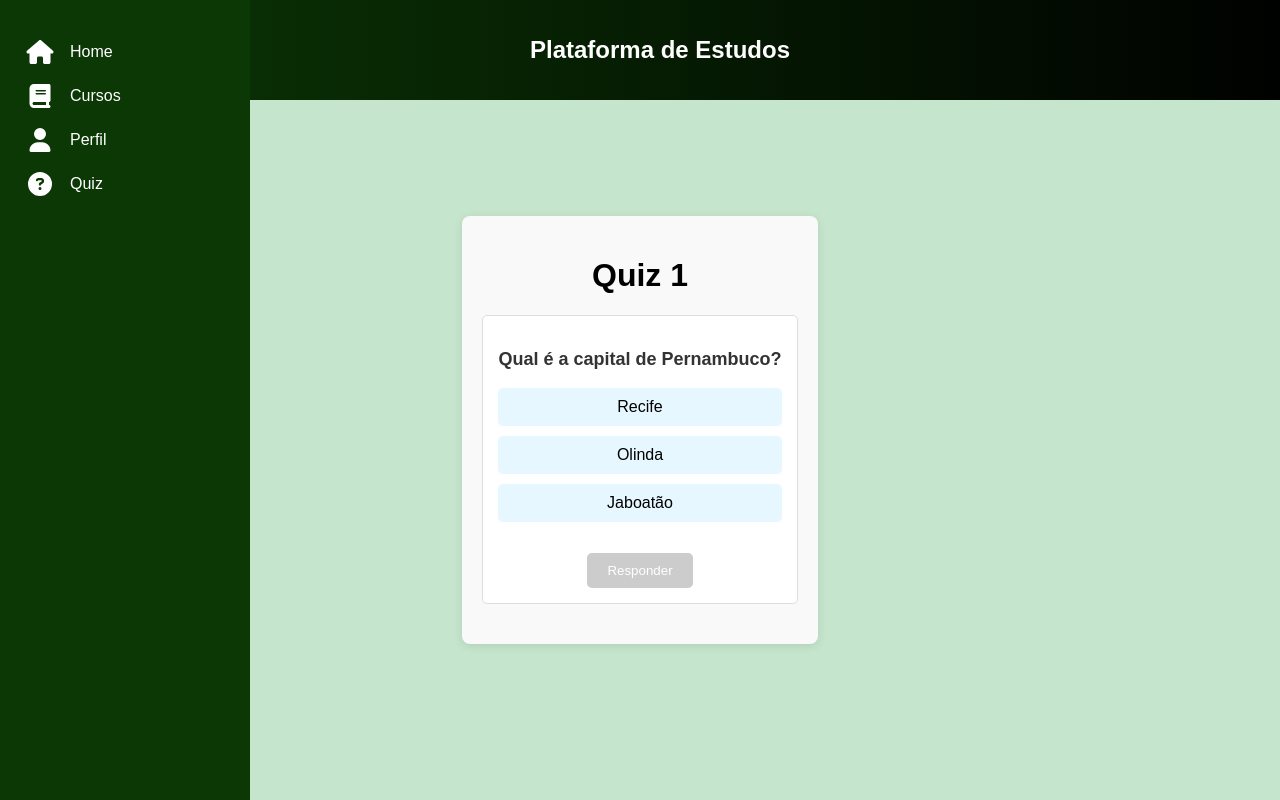
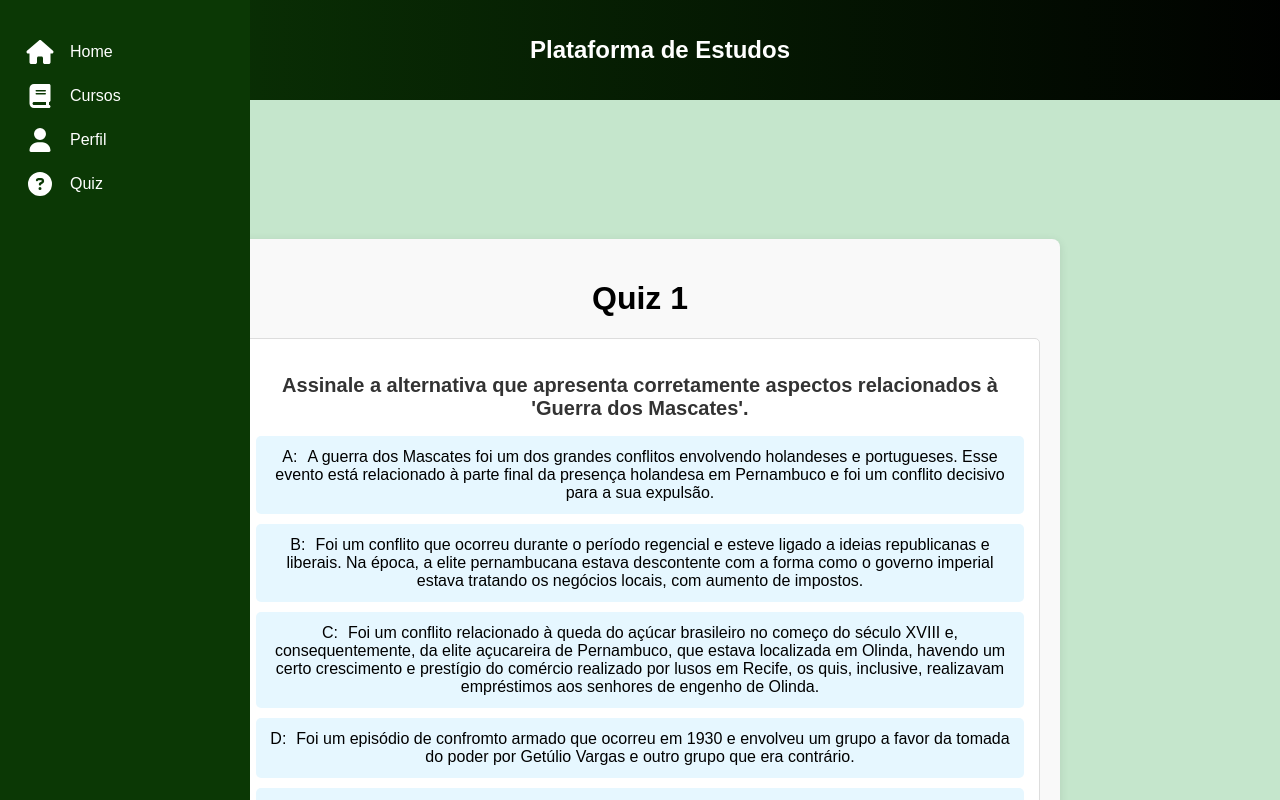
Before and after one commit to SinhoSZ/Studies, a React (Create React App) app: page /quiz/1 in a window 1280 px wide. Shown: the top 800 px of the page. Built offline with nearby package versions, Linux system fonts and the light colour scheme.

Commit message:
atualização do quiz

```diff
--- a/src/components/QuizPage.css
+++ b/src/components/QuizPage.css
@@ -1,11 +1,13 @@
 /* src/pages/QuizPage.css */
 .quiz-page {
   max-width: 800px;
-    margin: 20px auto;
+  margin: 80px auto; /* Corrigido para centralizar horizontalmente */
   padding: 20px;
   background-color: #f9f9f9;
   border-radius: 8px;
   box-shadow: 0 2px 10px rgba(0, 0, 0, 0.1);
+  font-family: Arial, sans-serif; /* Define uma fonte padrão */
+  margin-top: 450px; /* Adicione margem superior se necessário */
 }
 
 .quiz-question {
@@ -17,8 +19,9 @@
 }
 
 .quiz-question h3 {
-    font-size: 18px;
+  font-size: 20px; /* Aumenta o tamanho da fonte da pergunta */
   color: #333;
+  margin-bottom: 10px; /* Espaço abaixo da pergunta */
 }
 
 .quiz-question ul {
@@ -28,15 +31,28 @@
 
 .quiz-question li {
   margin: 10px 0;
-    padding: 10px;
-    background-color: #e6f7ff;
+  padding: 12px; /* Aumenta o padding para mais espaço interno */
+  background-color: #e6f7ff; /* Cor padrão para alternativas */
   border-radius: 5px;
   cursor: pointer;
   transition: background-color 0.2s;
+  font-size: 16px; /* Aumenta o tamanho da fonte das opções */
+}
+
+.quiz-question li.selected {
+  background-color: #b3e0ff; /* Azul ao selecionar */
+}
+
+.quiz-question li.correct {
+  background-color: #c3e6cb; /* Verde se a resposta estiver correta */
+}
+
+.quiz-question li.incorrect {
+  background-color: #f5c6cb; /* Vermelho se a resposta estiver errada */
 }
 
 .quiz-question li:hover {
-    background-color: #b3e0ff;
+  background-color: #b3e0ff; /* Azul ao passar o mouse */
 }
 
 .submit-button {
@@ -48,6 +64,7 @@
   border-radius: 5px;
   cursor: pointer;
   transition: background-color 0.3s;
+  font-size: 16px; /* Aumenta o tamanho da fonte do botão */
 }
 
 .submit-button:disabled {
@@ -65,4 +82,5 @@
   background-color: #d4edda;
   border: 1px solid #c3e6cb;
   border-radius: 5px;
+  text-align: center; /* Centraliza o texto do resultado */
 }
--- a/src/components/QuizPage.js
+++ b/src/components/QuizPage.js
@@ -9,13 +9,13 @@ const QuizPage = () => {
   const [correctAnswers, setCorrectAnswers] = useState(0);
   const [showResult, setShowResult] = useState(false);
   const [resultMessage, setResultMessage] = useState('');
+  const [submitted, setSubmitted] = useState(false);
 
   const quizzes = {
     1: [
-      { question: "Qual é a capital de Pernambuco?", options: ["Recife", "Olinda", "Jaboatão"], answer: "Recife" },
-      { question: "Qual é a capital do Brasil?", options: ["Brasília", "Rio de Janeiro", "São Paulo"], answer: "Brasília" },
+      { question: "Assinale a alternativa que apresenta corretamente aspectos relacionados à 'Guerra dos Mascates'.", options: ["A guerra dos Mascates foi um dos grandes conflitos envolvendo holandeses e portugueses. Esse evento está relacionado à parte final da presença holandesa  em Pernambuco e foi um conflito decisivo para a sua expulsão.", "Foi um conflito que ocorreu durante o período regencial e esteve ligado a ideias republicanas e liberais. Na época, a elite pernambucana estava descontente com a forma como o governo imperial estava tratando os negócios locais, com aumento de impostos.", "Foi um conflito relacionado à queda do açúcar brasileiro no começo do século XVIII e, consequentemente, da elite açucareira de Pernambuco, que estava localizada em Olinda, havendo um certo crescimento e prestígio do comércio realizado por lusos em Recife, os quis, inclusive, realizavam empréstimos aos senhores de engenho de Olinda.", "Foi um episódio de confromto armado que ocorreu em 1930 e envolveu um grupo a favor da tomada do poder por Getúlio Vargas e outro grupo que era contrário.", "Refere-se ao conflito, que ocorreu no contexto da Primeira República, entre grupos, aquele a favor da permanência de josé Rufino no poder estadual e o que desejava mudanças no panorama político da região."], answer: "C" },
+      { question: "Assinale a alternativa que apresenta aspectos referentes ao evento histórico denominado 'Confederação do Equador'.", options: ["Movimento que ocorreu no começo do Primeiro Reinado, em 1824, e que, entre outros pontos, possuía um caráter republicano e contrário à monarquia.", "Movimento que ocorreu no fim da década de 1960 que buscou combater o regime ditatorial civil-militar.", "Foi uma rebelião que aconteceu no período regencial do império e na qual, entre os objetivos dos revoltosos, estava a exigência da coroação imediata de Pedro II.", "Refere-se à revolta que ocorreu na cidade de Olinda, no século XVIII, contrária à elevação de Recife como centro da cpitania de Pernambuco.", "Ocorreu já no fim do período imperial e foi uma revolta que tinha como um dos propósitos a instauração da República no Brasil."], answer: "A" },
     ],
-    // Adicione mais perguntas conforme necessário
   };
 
   const currentQuiz = quizzes[id];
@@ -30,23 +30,27 @@ const QuizPage = () => {
 
   const handleSubmit = () => {
     const currentQuestion = currentQuiz[currentQuestionIndex];
-    if (selectedOption === currentQuestion.answer) {
+    const correctAnswerLetter = currentQuestion.answer;
+
+    // Verifica se a letra da opção selecionada é igual à resposta correta
+    if (selectedOption === correctAnswerLetter) {
       setCorrectAnswers(correctAnswers + 1);
       setResultMessage('Você acertou!');
     } else {
       setResultMessage('Você errou!');
     }
+    setSubmitted(true);
 
-    // Adiciona um delay antes de ir para a próxima pergunta
     setTimeout(() => {
       if (currentQuestionIndex < currentQuiz.length - 1) {
         setCurrentQuestionIndex(currentQuestionIndex + 1);
-        setSelectedOption(null); // Limpa a seleção para a próxima pergunta
-        setResultMessage(''); // Limpa a mensagem de resultado
+        setSelectedOption(null);
+        setResultMessage('');
+        setSubmitted(false);
       } else {
-        setShowResult(true); // Exibe o resultado final
+        setShowResult(true);
       }
-    }, 1000); // 1 segundos de delay
+    }, 1000);
   };
 
   return (
@@ -56,22 +60,39 @@ const QuizPage = () => {
         <div className="quiz-question">
           <h3>{currentQuiz[currentQuestionIndex].question}</h3>
           <ul>
-            {currentQuiz[currentQuestionIndex].options.map((option, i) => (
-              <li
-                key={i}
-                onClick={() => handleOptionSelect(option)}
-                style={{ backgroundColor: selectedOption === option ? '#b3e0ff' : '#e6f7ff' }}
-              >
-                {option}
-              </li>
-            ))}
+            {currentQuiz[currentQuestionIndex].options.map((option, i) => {
+              const letter = String.fromCharCode(65 + i);
+              let className = '';
+
+              if (submitted) {
+                const isCorrect = letter === currentQuiz[currentQuestionIndex].answer;
+                if (isCorrect) {
+                  className = 'correct';
+                } else if (selectedOption === letter) {
+                  className = 'incorrect';
+                }
+              } else if (selectedOption === letter) {
+                className = 'selected';
+              }
+
+              return (
+                <li
+                  key={i}
+                  className={className}
+                  onClick={() => handleOptionSelect(letter)}
+                >
+                  <span style={{ marginRight: '10px' }}>{letter}:</span>
+                  <span>{option}</span>
+                </li>
+              );
+            })}
           </ul>
           <button
             onClick={handleSubmit}
             className="submit-button"
             disabled={!selectedOption}
           >
-            Responder
+            Confirmar Resposta
           </button>
           {resultMessage && <p>{resultMessage}</p>}
         </div>
```
Lines whose indentation alone changed are shown as unchanged.
